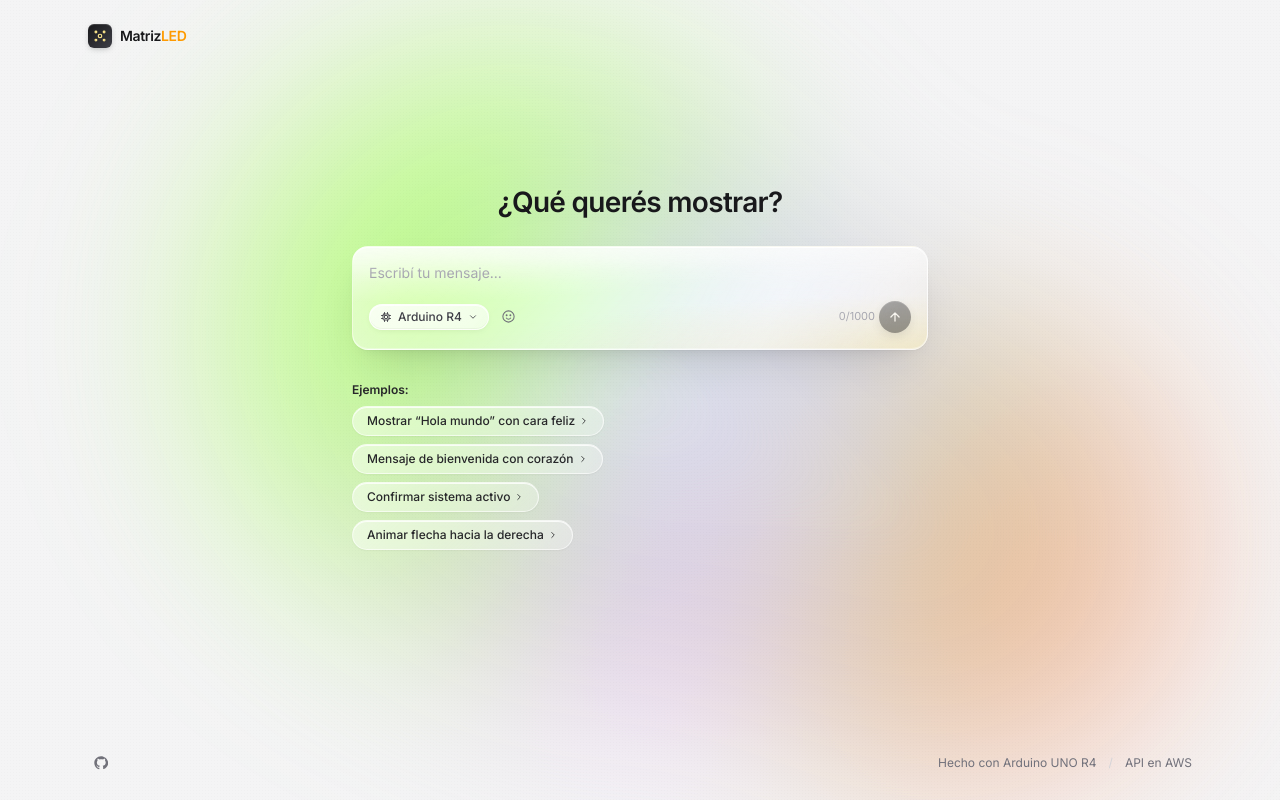
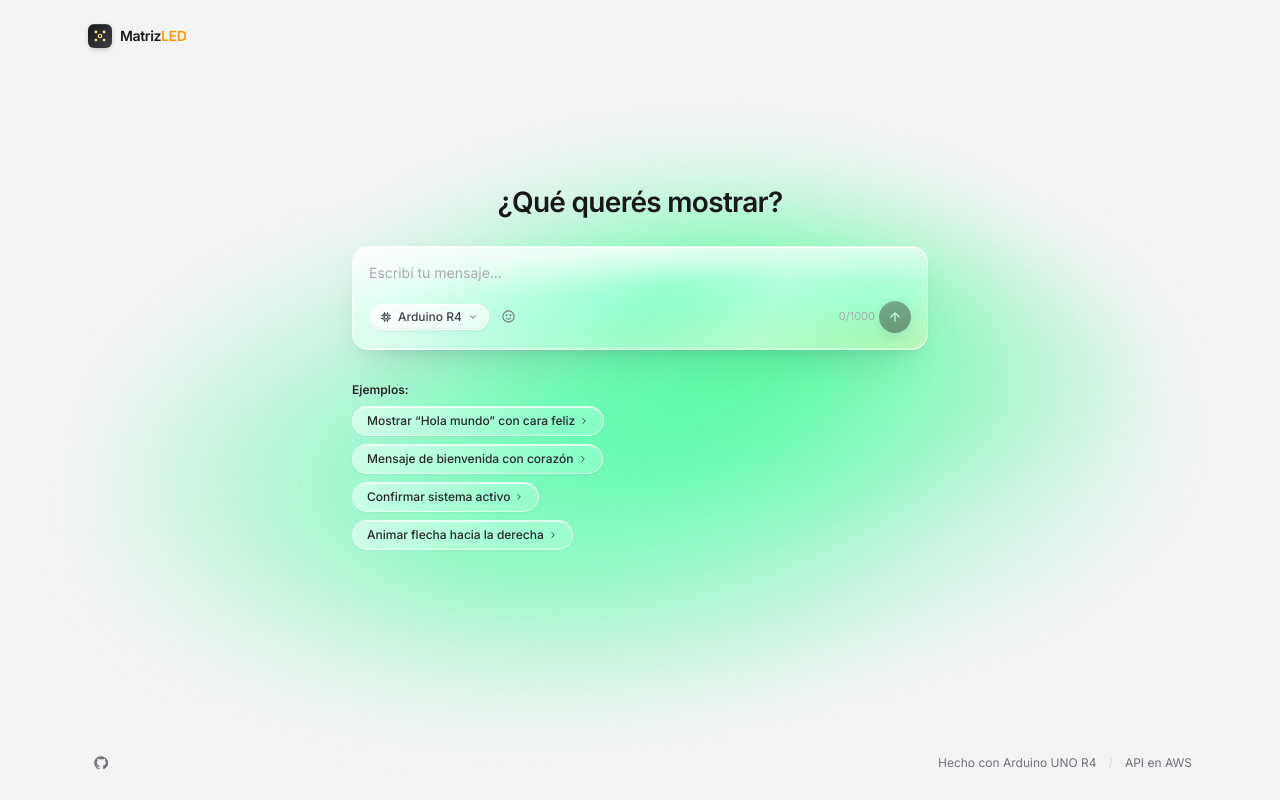
Before and after one commit to javieregarciav/arduino, a React (Vite) app: page / in a window 1280 px wide. Built offline with nearby package versions, Linux system fonts and the light colour scheme.

Commit message:
revert: bring back centered glow at original position, add color cycling via hue-rotate

```diff
--- a/src/App.tsx
+++ b/src/App.tsx
@@ -99,13 +99,7 @@ export default function App() {
 
   return (
     <div className="relative min-h-screen w-full overflow-hidden">
-      <div className="nebula">
-        <div className="nebula-blob nebula-1" />
-        <div className="nebula-blob nebula-2" />
-        <div className="nebula-blob nebula-3" />
-        <div className="nebula-blob nebula-4" />
-        <div className="nebula-blob nebula-5" />
-      </div>
+      <div className="warm-glow" />
       <div className="grain" />
 
       <div className="relative z-10 mx-auto flex min-h-screen w-full max-w-6xl flex-col px-4 py-5 sm:px-6 sm:py-6">
--- a/src/index.css
+++ b/src/index.css
@@ -17,80 +17,34 @@ body {
   -webkit-font-smoothing: antialiased;
 }
 
-/* Animated nebula behind the page — multiple color blobs that drift, scale, and hue-shift */
-.nebula {
+/* Centered glow — same position as before, but cycles through colors */
+.warm-glow {
   position: fixed;
-  inset: -10%;
+  inset: 0;
   z-index: 0;
   pointer-events: none;
-  filter: blur(60px) saturate(130%);
-  overflow: hidden;
-}
-.nebula-blob {
-  position: absolute;
-  border-radius: 50%;
-  filter: blur(40px);
-  mix-blend-mode: screen;
-  will-change: transform, opacity;
-}
-.nebula-1 {
-  width: 60vw; height: 60vw;
-  top: 10%; left: 10%;
-  background: radial-gradient(circle, rgba(253, 224, 71, 0.85) 0%, rgba(253, 224, 71, 0) 65%);
-  animation: drift-1 22s ease-in-out infinite, hue 18s linear infinite;
-}
-.nebula-2 {
-  width: 50vw; height: 50vw;
-  top: 25%; right: 5%;
-  background: radial-gradient(circle, rgba(251, 113, 133, 0.75) 0%, rgba(251, 113, 133, 0) 65%);
-  animation: drift-2 28s ease-in-out infinite, hue 22s linear infinite reverse;
-}
-.nebula-3 {
-  width: 55vw; height: 55vw;
-  bottom: 5%; left: 25%;
-  background: radial-gradient(circle, rgba(167, 139, 250, 0.7) 0%, rgba(167, 139, 250, 0) 65%);
-  animation: drift-3 26s ease-in-out infinite, hue 26s linear infinite;
-}
-.nebula-4 {
-  width: 45vw; height: 45vw;
-  top: 15%; left: 35%;
-  background: radial-gradient(circle, rgba(147, 197, 253, 0.65) 0%, rgba(147, 197, 253, 0) 65%);
-  animation: drift-4 30s ease-in-out infinite, hue 24s linear infinite reverse;
-}
-.nebula-5 {
-  width: 50vw; height: 50vw;
-  bottom: 10%; right: 15%;
-  background: radial-gradient(circle, rgba(134, 239, 172, 0.55) 0%, rgba(134, 239, 172, 0) 65%);
-  animation: drift-5 34s ease-in-out infinite, hue 30s linear infinite;
+  background:
+    radial-gradient(60% 45% at 50% 55%, rgba(253, 224, 71, 0.55) 0%, transparent 70%),
+    radial-gradient(40% 30% at 60% 45%, rgba(251, 191, 36, 0.45) 0%, transparent 75%),
+    radial-gradient(45% 35% at 40% 65%, rgba(252, 211, 77, 0.35) 0%, transparent 75%),
+    radial-gradient(35% 25% at 55% 35%, rgba(253, 230, 138, 0.45) 0%, transparent 75%);
+  filter: blur(30px) saturate(120%);
+  animation: glow-breath 12s ease-in-out infinite, glow-color 24s linear infinite;
+  will-change: filter, transform;
 }
 
-@keyframes drift-1 {
-  0%, 100% { transform: translate(0, 0) scale(1); }
-  33%     { transform: translate(8vw, -6vw) scale(1.1); }
-  66%     { transform: translate(-5vw, 4vw) scale(0.95); }
-}
-@keyframes drift-2 {
-  0%, 100% { transform: translate(0, 0) scale(1); }
-  33%     { transform: translate(-6vw, 8vw) scale(1.08); }
-  66%     { transform: translate(4vw, -5vw) scale(0.95); }
-}
-@keyframes drift-3 {
-  0%, 100% { transform: translate(0, 0) scale(1); }
-  50%     { transform: translate(7vw, -8vw) scale(1.12); }
-}
-@keyframes drift-4 {
-  0%, 100% { transform: translate(0, 0) scale(1); }
-  50%     { transform: translate(-9vw, 6vw) scale(1.08); }
-}
-@keyframes drift-5 {
-  0%, 100% { transform: translate(0, 0) scale(1); }
-  33%     { transform: translate(5vw, 7vw) scale(0.95); }
-  66%     { transform: translate(-7vw, -4vw) scale(1.1); }
+@keyframes glow-breath {
+  0%, 100% { transform: scale(1); }
+  50%      { transform: scale(1.04); }
 }
 
-@keyframes hue {
-  0%, 100% { filter: blur(40px) hue-rotate(0deg); }
-  50%      { filter: blur(40px) hue-rotate(60deg); }
+/* Smoothly cycles the whole glow through the color wheel */
+@keyframes glow-color {
+  0%   { filter: blur(30px) saturate(120%) hue-rotate(0deg); }
+  25%  { filter: blur(30px) saturate(130%) hue-rotate(90deg); }   /* greenish */
+  50%  { filter: blur(30px) saturate(140%) hue-rotate(180deg); }  /* blueish */
+  75%  { filter: blur(30px) saturate(130%) hue-rotate(270deg); }  /* pink/violet */
+  100% { filter: blur(30px) saturate(120%) hue-rotate(360deg); }  /* back to warm */
 }
 
 /* Subtle grain on the page so the glow doesn't look flat */
```
